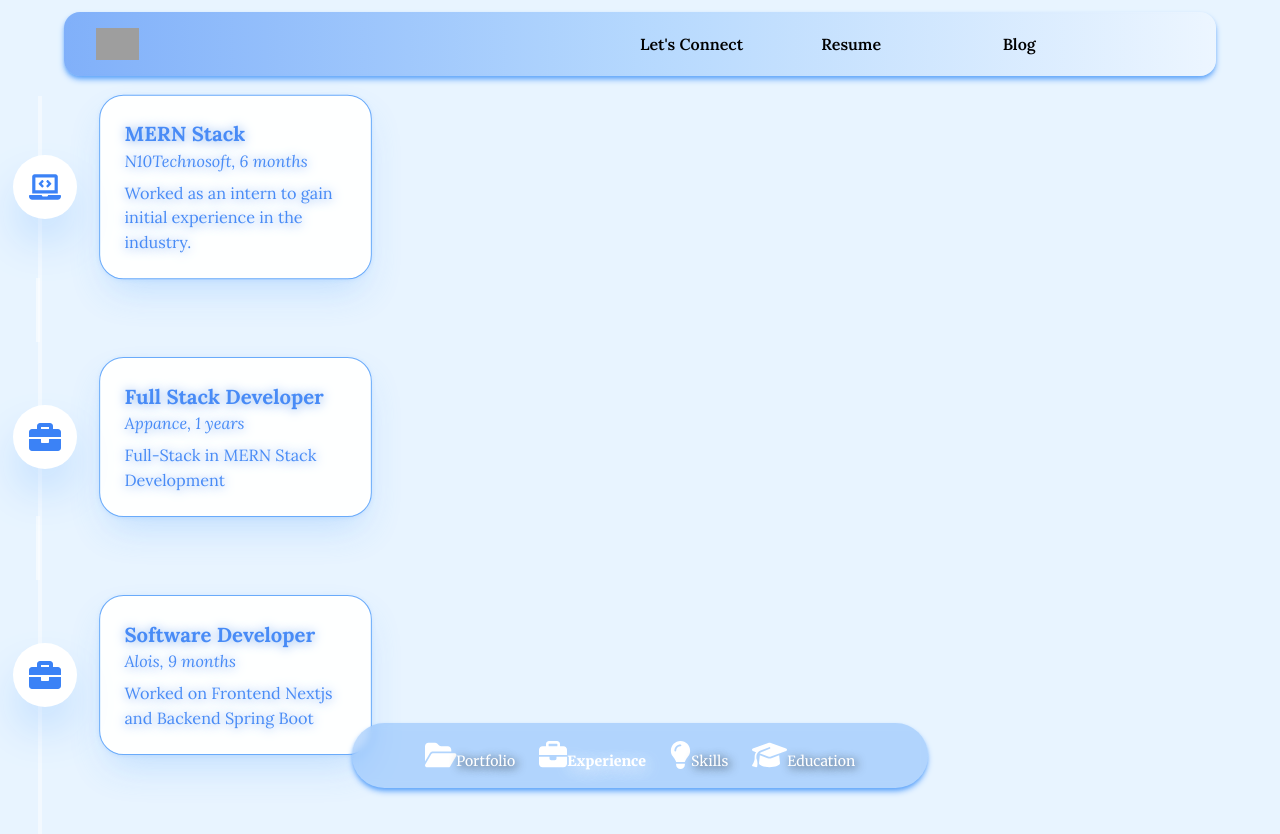
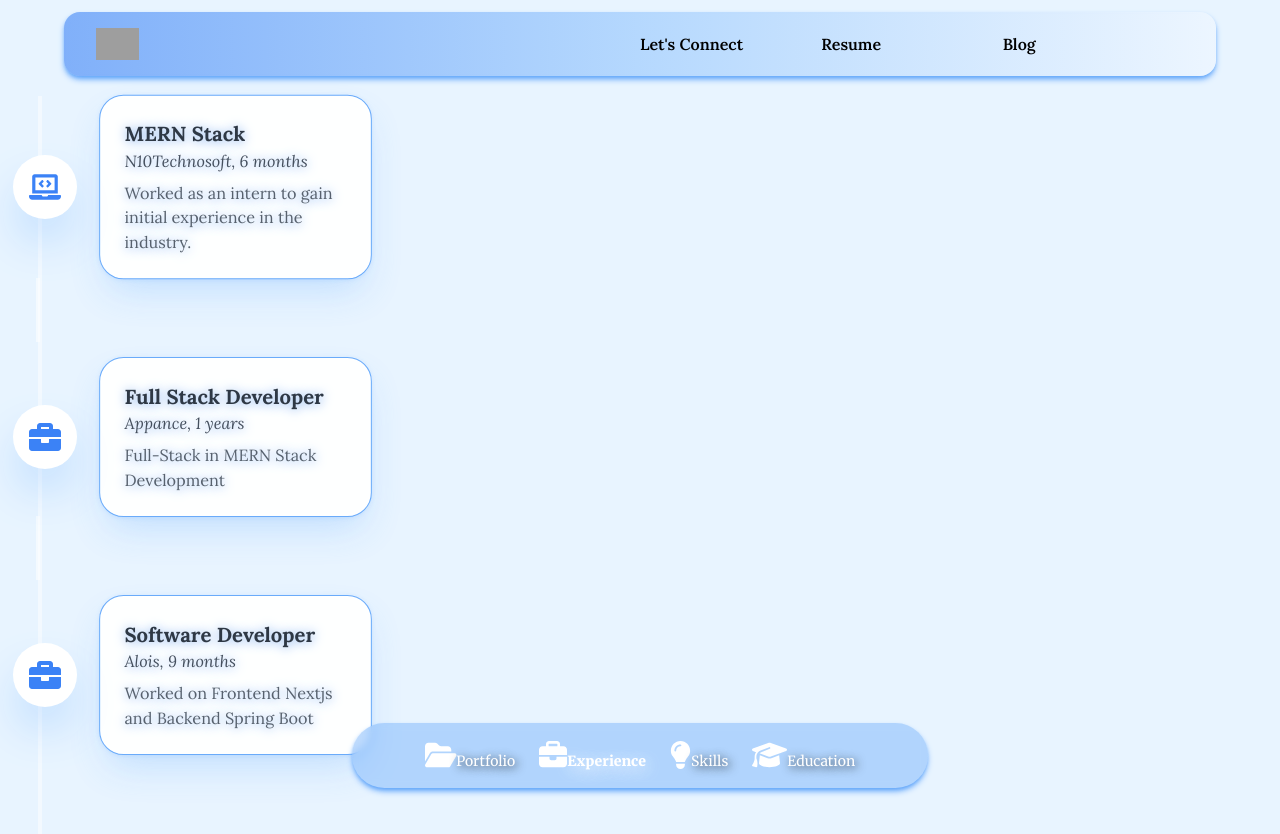
Before and after one commit to chaudhary-rishabh/rishabhc.in, a Next.js app: page /experience in a window 1280 px wide. Shown: the top 834 px of the page. Built offline with nearby package versions, Linux system fonts and the light colour scheme; grey boxes are pictures that could not be loaded.

Commit message:
changed colour of exp content

```diff
--- a/components/Wizard.tsx
+++ b/components/Wizard.tsx
@@ -45,9 +45,9 @@ const Wizard = () => {
 
                         {/* Experience Details aligned to the right */}
                         <div className="ml-6 w-[70%] text-blue-500 text-shadow bg-white border border-blue-400 p-6 shadow-2xl shadow-blue-300/70 rounded-3xl text-left animate-resize-opacity">
-                            <h3 className="text-xl font-bold">{step.title}</h3>
-                            <p className="mb-2 italic">{step.company}, {step.duration}</p>
-                            <p>{step.description}</p>
+                            <h3 className="text-xl text-gray-800 font-bold">{step.title}</h3>
+                            <p className="mb-2 text-gray-700 italic">{step.company}, {step.duration}</p>
+                            <p className='text-gray-600'>{step.description}</p>
                         </div>
 
                         {/* Line connecting icons (only for non-last elements) */}
```
